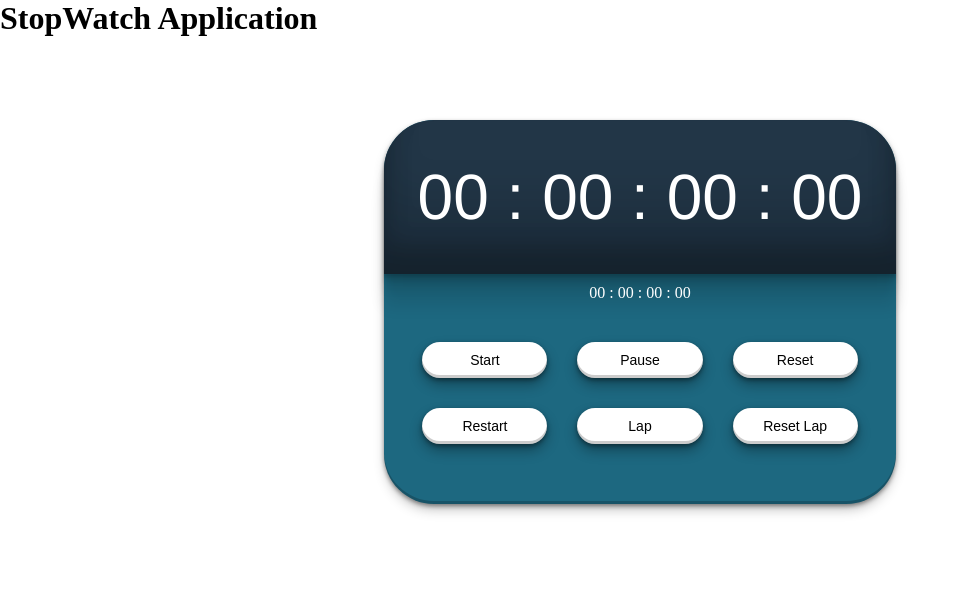
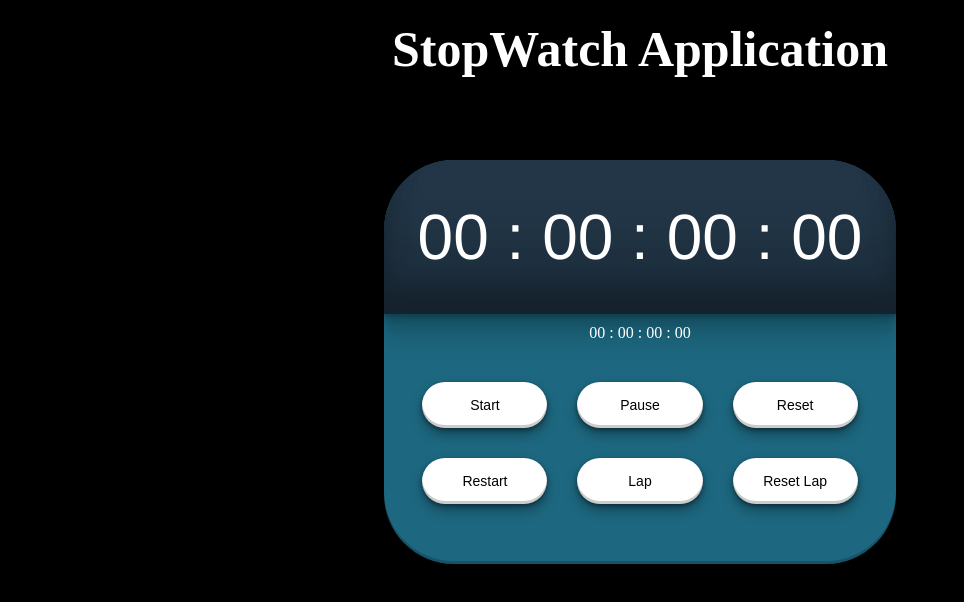
Before and after one commit to Janani-Jayachandran/PRODIGY_WD-02, a plain HTML site: page index.html in a window 1280 px wide. Shown: the whole page, without its empty margins (0-964 px from the left). Drawn offline with Linux system fonts and the light colour scheme.

Commit message:
Added style to heading

```diff
--- a/assets/style.css
+++ b/assets/style.css
@@ -2,18 +2,28 @@
     margin:0;
     padding: 0;
     box-sizing: border-box;
+}
+body{
+  background-color: black;
+}
+
+.heading{
+     font-size: 50px;
+     color: white;
+     text-align: center;
+     margin-top:20px;
 }
 
 .container{
     width:40%;
     min-width: 500px;
     position: absolute;
-    top:15%;
+    top:20%;
     left:30%;
     transform:translateX(-50%, -50%);
     background-color:rgb(29, 104, 128);
     padding-bottom: 60px;
-    border-radius: 50px;
+    border-radius: 70px;
     box-shadow: rgba(0,0,0,0.4)0px 2px 4px, rgba(0,0,0,0.3)0px 7px 13px -3px,rgba(0,0,0,0.2 )0px -3px 0px inset;
 }
 
@@ -27,7 +37,7 @@
     justify-content: center;
     align-items: center;
     font-size: 4rem;
-    border-radius: 50px 50px 0 0;
+    border-radius: 70px 70px 0 0;
     box-shadow: rgba(0,0,0,0.17)0px -23px 25px 0px inset,
     rgba(0,0,0,0.15)0px -36px 30px 0px inset,
     rgba(0,0,0,0.1)0px -79px 40px 0px inset, rgba(0,0,0,0.06)0px 2px 1px,
@@ -51,21 +61,21 @@
 }
 
 .action button{
-    padding: 10px 20px;
+    padding: 15px 20px;
     background-color: white;
     color:black;
     border: none;
     font-family: sans-serif;
     font-size: 14px;
     font-weight: 500;
-    border-radius: 20px;
+    border-radius: 30px;
     cursor: pointer;
     box-shadow: rgba(0,0,0,0.4)0px 2px 4px,rgba(0,0,0,0.3)0px 7px 13px,rgba(0,0,0,0.2)0px -3px 0px inset;
 }
 
 button:hover{
-    background-color: black;
+    background-color: rgba(0, 0, 0, 0.76);
     color:white;
-    border: 3px solid #b6b6b6;
+    /* border: 3px solid #b6b6b6; */
     padding: 7px 17px;
 }
```
